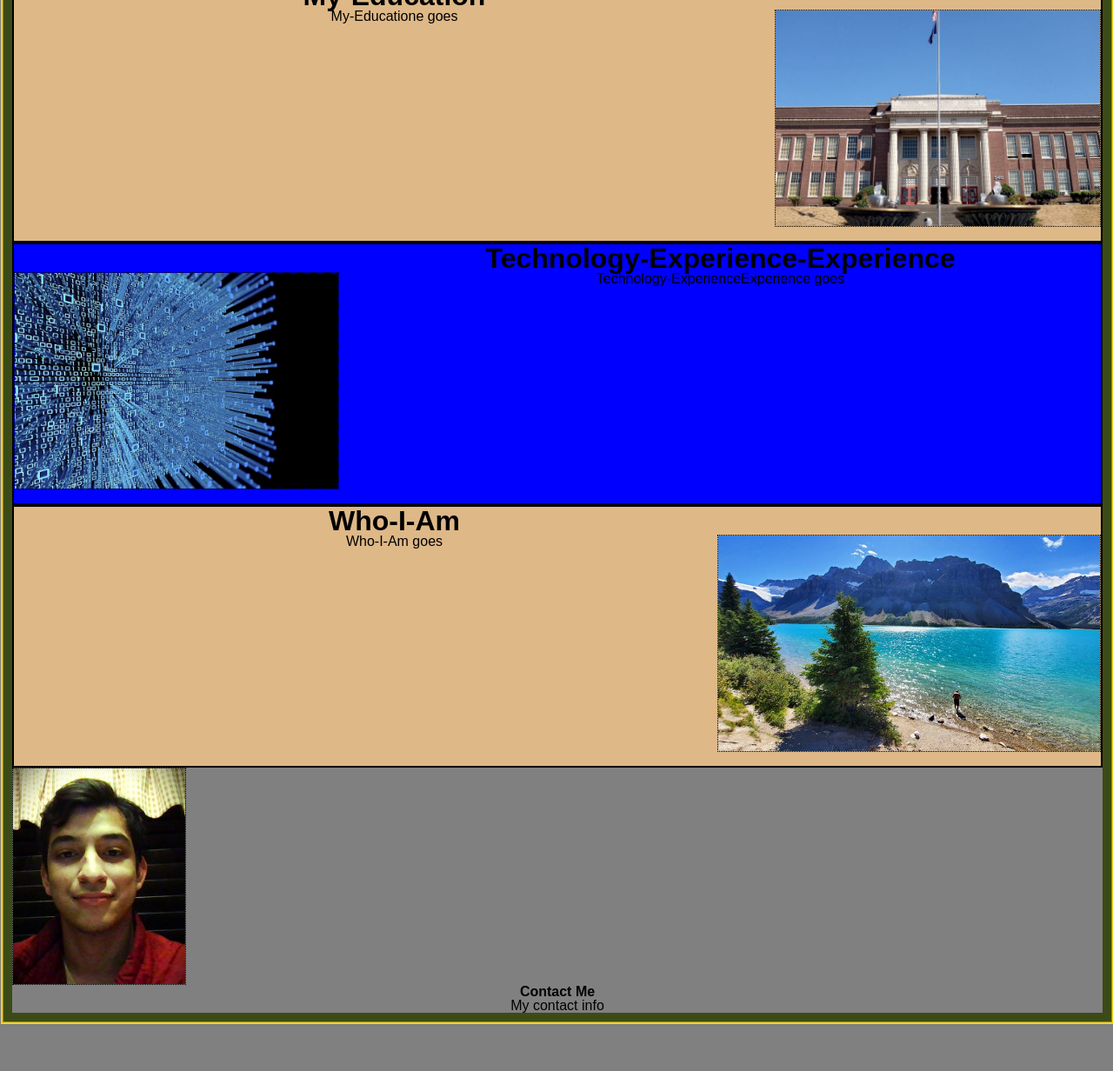
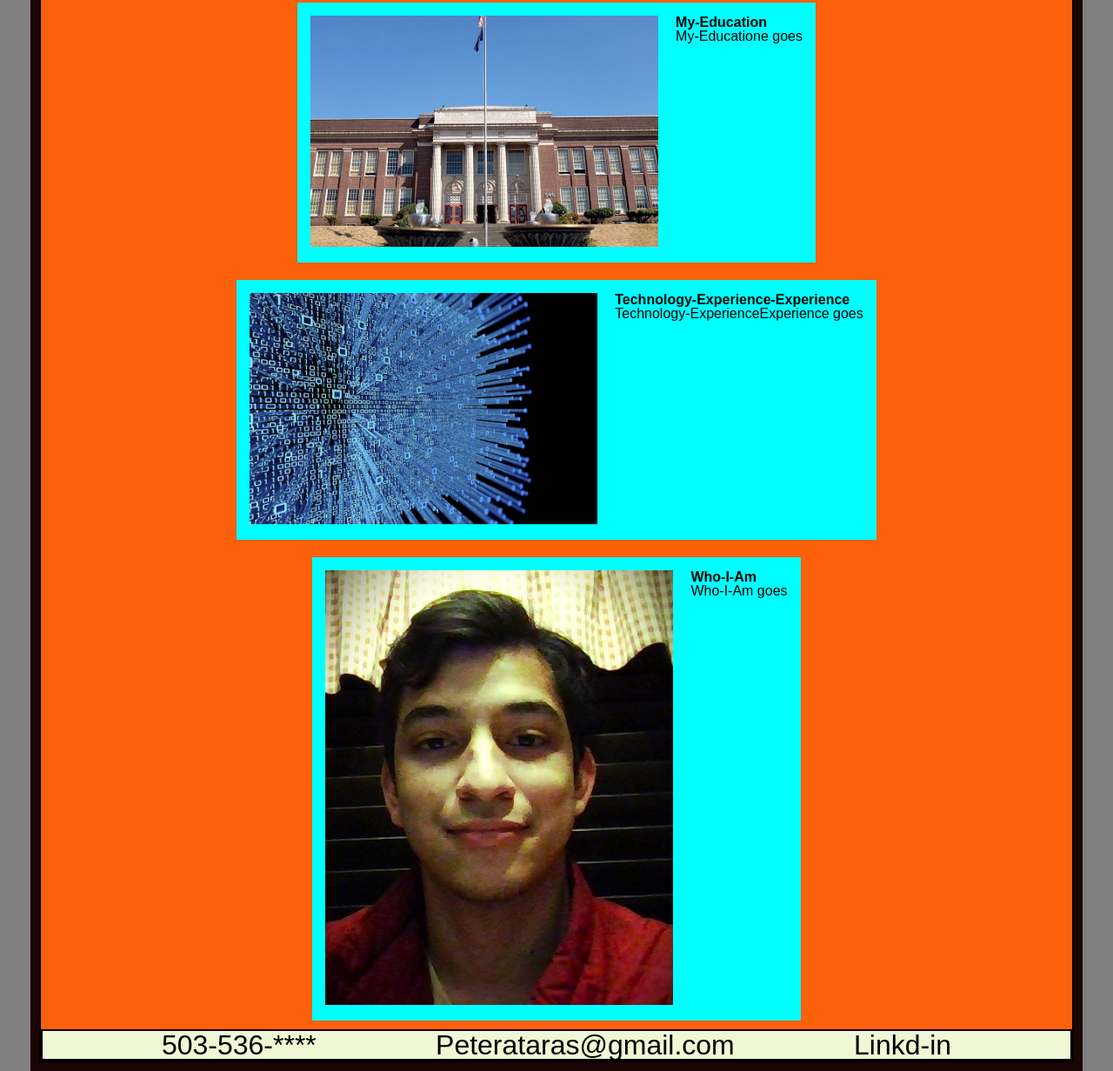
Before and after one commit to poprit77/Portfolio, a plain HTML site: page index.html in a window 1280 px wide. Shown: the part 427-1659 px from the top of the page at 87% size. Before the commit the page ends 1605 px from the top, so only its background shows below. Drawn offline with Linux system fonts and the light colour scheme.

Commit message:
save POint

```diff
--- a/assests/style.css
+++ b/assests/style.css
@@ -1,40 +1,35 @@
-
-.column{
-  max-width: 1440px;
-  margin-left: auto;
-  margin-right: auto;
-  border: solid 10px rgb(59, 75, 24);
+.column {
+    max-width: 1440px;
+    min-height: 100vw;
+    border: solid 10px rgb(27, 5, 5);
 
 }
-
-
-
-head {}
 
 a:link {
     color: peachpuff;
 }
 
 a:hover {
-    color: chartreuse;
+    color: rgb(231, 157, 147);
     text-decoration: wavy;
     font-style: italic;
-    background-color: azure;
+    background-color: rgb(253, 255, 255);
     background-image: ;
 }
 
 body {
-    margin: 1px;
-    padding: 1px;
-    border: gold solid 2px;
-    width: 100%;
+
     background-color: gray;
+    display: flex;
+    justify-content: center;
+    align-items: center;
+    min-height:10vw;
 
 }
 
 .header h1 {
-    text-align: center;
-    background-color: rgb(34, 5, 66);
+    text-align:center;
+    background-color: #F0F7D4;
     height: fit-content;
     font-size: 350%;
 }
@@ -42,13 +37,11 @@ body {
 .hero {
 
     border-bottom: solid black 2px;
-    background-color: red;
+    background-color: #B2D732;
     display: flex;
     height: fit-content;
     font-size: 30px;
     justify-content: flex-end;
-
-
 
 }
 
@@ -59,100 +52,77 @@ ul {
 
 }
 
-.id {
-
-    display: flex;
-    justify-content:space-evenly;
-    align-items: center;
-    padding-left: 30%;
+.content .card .id {
+    max-width: 400px;
+    flex: 0 0 400px;
+    min-width: 150px;
+    min-height: 150px;
 }
 
-.id1 {
-
-    display: flex;
-    justify-content:space-evenly;
-    align-items: center;
-    padding-right: 30%;
+.content .card .id img {
+    max-width: 100%;
 }
 
-.id3 p {
-    display:flex;
-    justify-content: space-evenly;
-    align-items: center;
-
-}
-
-
-.content1 {
-    border: 2px solid black;
-
-
-    background-color: burlywood;
-
-}
-
-.content2 {
-    border: 2px solid black;
-
-    background-color: blue;
-
-
-}
-
-.nav1 {
-
-    position: relative;
-    top: -16px;
-    display: flex;
-    justify-content: left;
-}
-
-.nav2 {
-    position: relative;
-    top: -16px;
-    display: flex;
-    justify-content: flex-end;
-}
-
-.nav3 {
-    position:relative;
-   top: 200%;
-    display: flex;
-    justify-content:left;
-    z-
+.content .card .text {
+    margin-left: 20px;
 }
 
 
 
 
-img {
-    max-height: 250px;
-    height: auto;
-    max-width: 100%;
-    border: 1px dotted;
+.content {
+    border: 2px solid black;
+    position: relative;
+    width:100%;
+    display: flex;
+    justify-content: space-evenly;
+    align-items: center;
+    flex-direction: column;
+    background-color: #FC600A;
+    min-height: 100vw;
 
 }
 
-
-h2 {
+.content .card {
+    position: relative;
+    max-width:fit-content;
+    background-color: aliceblue;
+    margin: 10px;
+    padding: 15px;
     display: flex;
-    justify-content: space-evenly;
-    align-items: center;
-    padding-left: 30%;
-    font-size: 200%;
-}
-h3 {
-
-    display: flex;
-    justify-content:space-evenly;
-    align-items: center;
-    padding-right: 30%;
-    font-size: 200%;
+    min-height: 250px;
+    background-color:aqua;
 
 }
 
- h4 {
+.lower {
+    border: 2px solid black;
+    height: fit-content;
+    max-width: 100vw;
+    font-size: 200%;
+    width:inherit;
     display:flex;
-    justify-content: space-evenly;
-    align-items: center;
+    justify-content:space-evenly;
+    background-color: #F0F7D4;
+
 }
+
+@media (max-width: 991px) {
+    .container {
+        flex-direction: column;
+    }
+
+    .container .card {
+        flex-direction: column;
+        max-width: 350px;
+    }
+
+    .container .card .id {
+        max-width: 100%;
+    }
+
+    .container .card .text {
+        margin-left: 0px;
+    }
+
+}
--- a/index.html
+++ b/index.html
@@ -9,7 +9,9 @@
 </head>
 
 <body>
+
     <div class="column">
+
         <div class="header">
             <h1>Peter Ataras</h1>
             <div class="hero">
@@ -32,61 +34,58 @@
                 </ul>
             </div>
         </div>
-        <div class="content2">
+        <div class="content">
             <div id="Resturant-Related-Experience"></div>
+            <div class="card">
+                <div class="id">
+                    <a
+                        href="https://docs.google.com/document/d/1N9SOCXks4EfE1WRxfr5CZgf57jCPbgcg/edit?usp=sharing&ouid=102959495058609251190&rtpof=true&sd=true">
+                        <img src="assests/images/Dina-Avila-Chicha-Food-008v.jpg" class="image">
+                    </a>
+                </div>
+                <div class="text">
                     <h2>Resturant-Related-Experience</h2>
-            <div class="id">
                     <p>Resturant-Related-Experience goes</p>
                 </div>
-            <div class="nav1">
-                <img src="assests/images/Dina-Avila-Chicha-Food-008v.jpg" alt="Resturant-Related-Experience" . />
             </div>
-
-
+            <div id="My-Education"></div>
+            <div class="card">
+                <div class="id">
+                    <img src="assests/images/00003633601848-0645.jpg" class="image">
                 </div>
-        <div class="content1">
-            <div id="My-Education"></div>
+                <div class="text">
                     <h3>My-Education</h3>
-            <div class="id1">
                     <p> My-Educatione goes</p>
                 </div>
-            <div class="nav2">
-                <img src="assests/images/00003633601848-0645.jpg" class="float-right" alt="My-Education" . />
             </div>
-
-
+            <div id="Technology-Experience"></div>
+            <div class="card">
+                <div class="id">
+                    <a href="https://poprit77.github.io/Project-1/" ?>
+                        <img src="assests/images/Programs_Dept-ComputerScience_lrg_0.jpg" class="image">
+                    </a>
                 </div>
-        <div class="content2">
-            <div id="Technology-Experience"></div>
+                <div class="text">
                     <h2>Technology-Experience-Experience</h2>
-            <div class="id">
                     <p>Technology-ExperienceExperience goes</p>
                 </div>
-            <div class="nav1">
-                <img src="assests/images/Programs_Dept-ComputerScience_lrg_0.jpg" alt="Technology-Experience" . />
             </div>
-
+            <div id="Who-I-Am"></div>
+            <div class="card">
+                <div class="id">
+                    <img src="assests/images/WIN_20221010_20_28_25_Pro.jpg" class="image">
                 </div>
-        <div class="content1">
-            <div id="Who-I-Am"></div>
+                <div class="text">
                     <h3>Who-I-Am</h3>
-            <div class="id1">
                     <p>Who-I-Am goes</p>
                 </div>
-            <div class="nav2">
-                <img src="assests/images/canada-best-lakes-in-alberta-bow-laker-swimmer.jpg" alt="Who-I-Am" . />
+            </div>
+            <div class="lower">
+                <p>503-536-****</p>
+                <p>Peterataras@gmail.com</p>
+                <p>Linkd-in</p>
             </div>
         </div>
-        <div class="nav3">
-            <img src="assests/images/WIN_20221010_20_28_25_Pro.jpg" alt="Who-I-Am" . />
-        </div>
-        <h4>Contact Me</h4>
-        <div class="id3">
-            <p>My contact info</p>
-        </div>
-
-    </div>
-
 </body>
 
 
```
Also changed, not shown: 1 other file. Lines whose indentation alone changed are shown as unchanged.
